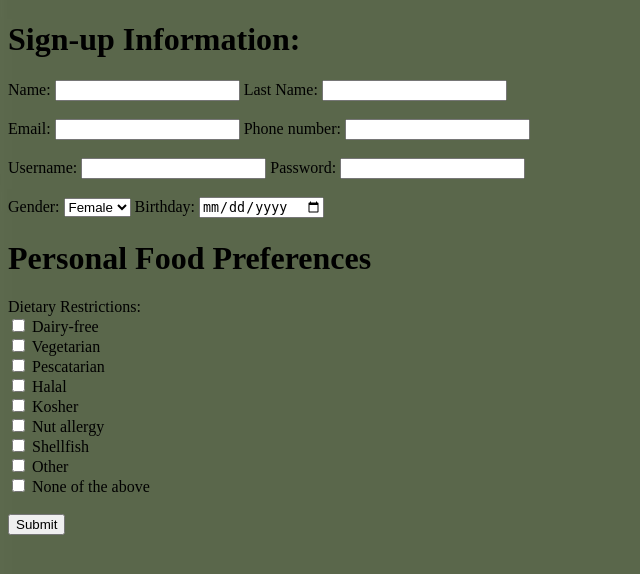
After one commit to dbui1910/hsibotbs2023, a Flask app: template templates/form.html in a window 1280 px wide. The commit adds this page. Shown: the top 574 px of the page, without its empty margins (0-640 px from the left). Run offline with Flask 3, Linux system fonts and the light colour scheme; the template is opened without the code that fills it, so the values that code supplies are empty.

Commit message:
form html

```diff
--- a/app.py
+++ b/app.py
@@ -4,7 +4,7 @@ app = Flask(__name__)
 
 @app.route('/')
 def index():
-    return render_template('index.html')
+    return render_template('form.html')
 
 if __name__ == '__main__':
     app.run(debug=True)
--- /dev/null
+++ b/static/form.css
@@ -0,0 +1,22 @@
+body {
+    width: 100%;
+    height: 100%;
+    background-image: url(olivegreen.jpg);
+    background-position: center;
+    background-size: cover;
+}
+
+form {
+    font-size:medium;
+    width:200;
+
+}
+
+/* .registrationForm{
+
+    width: 100%;
+    height: 100%;
+    background-image: url(olivegreen.jpg);
+    background-position: center;
+    background-size: cover;
+} */
--- /dev/null
+++ b/templates/form.html
@@ -0,0 +1,83 @@
+<!DOCTYPE html>
+<html lang="en">
+<head>
+    <meta charset="UTF-8">
+    <meta name="viewport" content="width=device-width, initial-scale=1.0">
+    <title>Document</title>
+    <link rel="stylesheet" href="static/form.css">
+</head>
+
+<body>
+
+    <form>
+        <h1>Sign-up Information:</h1>
+
+        <label for="fname">Name:</label>
+        <input type="text" name="firstName" id="fname" required>
+
+        <label for="lname">Last Name:</label>
+        <input type="text" name="lastname" id="lname" required>
+        <br>
+        <br>
+        <label for="email">Email:</label>
+        <input type="email" name="mail" id="email" required>
+        <label for="number">Phone number:</label>
+        <input type="tel" name="number" id="number" required>
+        <br>
+        <br>
+        <label for="username">Username:</label>
+        <input type="text" name="username" id="username" required>
+        <label for="password">Password:</label>
+        <input type="password" name="password" id="password" required>
+        <br>
+        <br>
+        <label for="gender">Gender:</label>
+            <select name="gender" id="gender" required>
+                <option value="female">Female</option>
+                <option value="male">Male</option>
+                <option value="other">Other</option>
+            </select>
+
+        <label for="dateOfBirth">Birthday:</label>
+        <input type="date" name="dateOfBirth" id="dateOfBirth" required>
+
+
+        <h1>Personal Food Preferences</h1>
+
+        <label for="foodPrefs">Dietary Restrictions:</label>
+        <br>
+        <input type="checkbox" name="dairyfree" id="dairyfree">
+        <label for="dairyfree">Dairy-free</label>
+        <br>
+        <input type="checkbox" name="vegetarian" id="vegetarian">
+        <label for="vegetarian">Vegetarian</label>
+        <br>
+        <input type="checkbox" name="pescatarian" id="pescatarian">
+        <label for="pescatarian">Pescatarian</label>
+        <br>
+        <input type="checkbox" name="Halal" id="Halal">
+        <label for="Halal">Halal</label>
+        <br>
+        <input type="checkbox" name="kosher" id="kosher">
+        <label for="kosher">Kosher</label>
+        <br>
+        <input type="checkbox" name="nutallergy" id="nutallergy">
+        <label for="nutallergy">Nut allergy</label>
+        <br>
+        <input type="checkbox" name="shellfish" id="shellfish">
+        <label for="shellfish">Shellfish</label>
+        <br>
+        <input type="checkbox" name="other" id="other">
+        <label for="other">Other</label>
+        <br>
+        <input type="checkbox" name="none" id="none">
+        <label for="none">None of the above</label>
+        <br>
+        <br>
+        <button type="submit" name="submit">Submit</button>
+
+    </form>
+
+</body>
+
+</html>
--- a/templates/index.html
+++ b/templates/index.html
@@ -7,5 +7,6 @@
 </head>
 <body>
     <h1>Hello, Flask!</h1>
+
 </body>
 </html>
```
Also changed, not shown: static/index.css (added), static/olivegreen.jpg (added).
